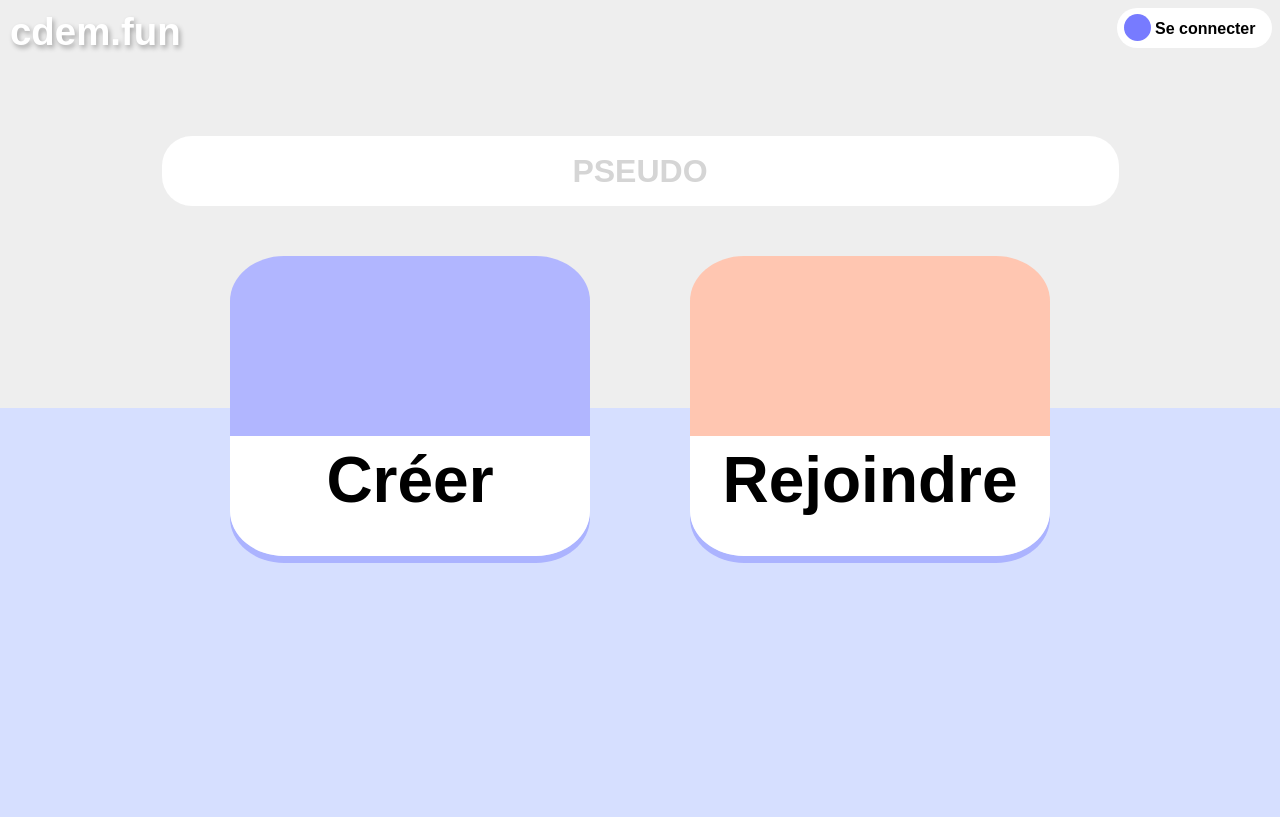
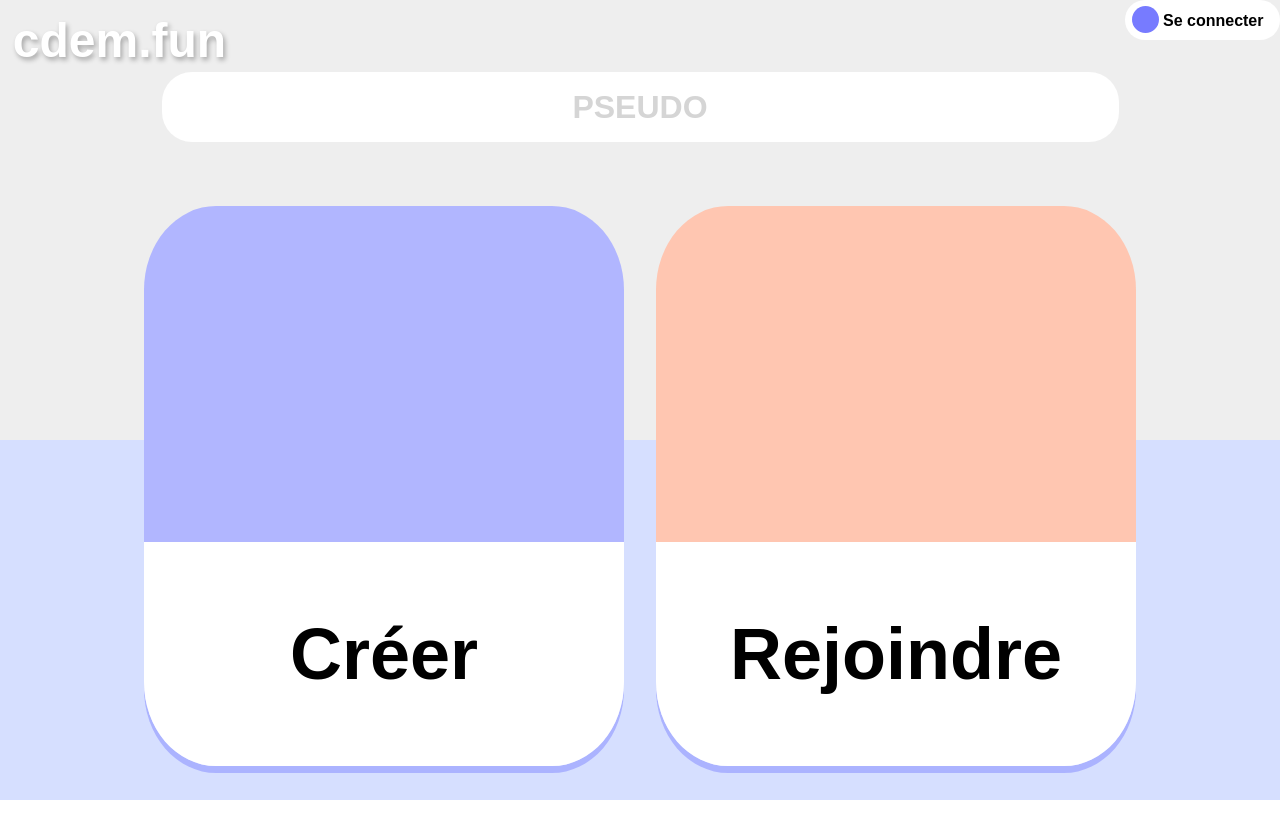
Before and after one commit to Lurius-tharn/CDEM, a PHP site: page / in a window 1280 px wide. Before the commit the page ends 563 px from the top, so only its background shows below. Run offline with PHP 8.4, Linux system fonts and the light colour scheme.

Commit message:
amelioration

```diff
--- a/public/css/style.css
+++ b/public/css/style.css
@@ -1,28 +1,43 @@
-body{
-  background: rgb(214,223,255);
-  background: linear-gradient(0deg, rgba(214,223,255,1) 0%, rgba(214,223,255,1) 50%, rgba(238,238,238,1) 50%);
+html {
+  min-height: 100%;
+  background: rgb(214, 223, 255);
+  background: linear-gradient(0deg, rgba(214, 223, 255, 1) 0%, rgba(214, 223, 255, 1) 45%, rgba(238, 238, 238, 1) 45%);
+  background-size: 100% 100%;
+  background-repeat: no-repeat;
+  overflow: scroll;
+  position: relative;
+}
+
+body {
   max-width: 100vw;
-  height: 100vh;
+  min-height: 100%;
+  margin: 0;
 }
-a,p ,::placeholder{
+
+a, p, ::placeholder {
   font-family: 'Montserrat', sans-serif;
   font-weight: 800;
   text-decoration: none;
 }
-::placeholder{
+
+::placeholder {
   color: #d5d5d5;
 }
-#container{
+
+header {
   display: flex;
   justify-content: space-between;
+  height: 9vh;
 }
-#connect{
+
+#connect {
   width: 155px;
   background: white;
   border-radius: 30px;
   height: 40px;
 }
-#round{
+
+#round {
   width: 15px;
   height: 15px;
   padding: 6px;
@@ -32,7 +47,8 @@ a,p ,::placeholder{
   position: relative;
   left: 7px;
 }
-#connect a{
+
+#connect a {
   position: relative;
   text-decoration: none;
   font-size: 1rem;
@@ -42,61 +58,92 @@ a,p ,::placeholder{
   color: #000;
   white-space: nowrap;
 }
-#logo{
+
+#logo {
   outline: none;
   text-decoration: none;
   color: white;
-  font-size: 2.4rem;
+  font-size: 3rem;
   font-weight: bold;
-  padding: 2px;
-  text-shadow: 2px 3px 5px rgba(0,0,0,0.3);
+  padding: 1%;
+  text-shadow: 2px 3px 5px rgba(0, 0, 0, 0.3);
 }
-#container2{
-  top: 80px;
+
+
+.container{
+  display: flex;
+  justify-content: center;
+  height: 91vh;
+  flex-wrap: wrap;
+}
+
+#container2 {
   display: flex;
   flex-direction: column;
-  width:100%;
+  width: 100%;
   align-items: center;
-  position: relative;
+  justify-content: center;
 }
-.blocks{
+
+.blocks {
+  width: 80%;
   display: flex;
+  justify-content: space-around;
+  padding-top: 5%;
+  flex-wrap: wrap;
 }
-.block{
-  margin: 50px;
-  height: 300px;
-  width: 360px;
+
+.block {
+  display: flex;
+  flex-direction: column-reverse;
+  justify-content: flex-end;
+  height: 35em;
+  width: 30em;
   border-style: none;
   border-radius: 15%;
-  box-shadow: 0px 7px  rgba(0, 0, 255, .2);
+  box-shadow: 0px 7px rgba(0, 0, 255, .2);
   transition-duration: 1000ms;
   transform: scale(1);
+  margin-bottom: 5%;
 }
-.block:hover{
+
+.block:hover {
   transition-duration: 1000ms;
-  -moz-transform:scale(1.1);
-  -webkit-transform:scale(1.1);
-  -ms-transform:scale(1.1);
-  -o-transform:scale(1.1);
-  transform:scale(1.1);
+  -moz-transform: scale(1.1);
+  -webkit-transform: scale(1.1);
+  -ms-transform: scale(1.1);
+  -o-transform: scale(1.1);
+  transform: scale(1.1);
 }
-.create{
-  background: rgb(255,255,255);
-  background: linear-gradient(0deg, rgba(255,255,255,1) 40%, rgba(255,255,255,1) 40%, rgba(177,182,255,1) 40%);
+
+.create {
+  background: rgb(255, 255, 255);
+  background: linear-gradient(0deg, rgba(255, 255, 255, 1) 40%, rgba(255, 255, 255, 1) 40%, rgba(177, 182, 255, 1) 40%);
 }
-.join{
-  background: rgb(255,255,255);
-  background: linear-gradient(0deg, rgba(255,255,255,1) 40%, rgba(255,255,255,1) 40%, rgba(255,198,177,1) 40%);
+
+.join {
+  background: rgb(255, 255, 255);
+  background: linear-gradient(0deg, rgba(255, 255, 255, 1) 40%, rgba(255, 255, 255, 1) 40%, rgba(255, 198, 177, 1) 40%);
 }
-.block p{
+
+.block p {
+  margin: auto;
   text-align: center;
-  top: 41%;
-  position: relative;
   color: black;
-  font-size: 4rem;
+  font-size: 4.5em;
   outline: none;
 }
-#pseudo{
+
+.block .plein {
+  flex: 4;
+  display: flex;
+  justify-content: center;
+}
+.block .vide {
+  flex: 6;
+}
+
+#pseudo {
   height: 50px;
   width: 957px;
   border-style: none;
@@ -107,6 +154,7 @@ a,p ,::placeholder{
   background-color: white;
   padding: 10px 0px 10px;
 }
-#pseudo:focus{
-  border: 2px solid rgba(177,182,255,1);
+
+#pseudo:focus {
+  border: 2px solid rgba(177, 182, 255, 1);
 }
--- a/view/frontend/homeView.php
+++ b/view/frontend/homeView.php
@@ -6,11 +6,13 @@
 
   <div class="blocks">
     <a class = "block create element" href = "index.php?action=create">
-      <p>Créer</p>
+    <div class="plein"><p>Créer</p></div>
+      <div class="vide"></div>
     </a>
 
     <a class = "block join element" href = "index.php?action=join"   >
-      <p>Rejoindre</p>
+      <div class="plein"><p>Rejoindre</p></div>
+      <div class="vide"></div>
     </a>
   </div>
 </div>
--- a/view/frontend/template.php
+++ b/view/frontend/template.php
@@ -1,5 +1,6 @@
 <!DOCTYPE html>
 <html>
+
 <head>
     <meta charset="utf-8" />
     <title><?= $title ?></title>
@@ -9,14 +10,18 @@
 
 
 <body>
-        <div id ="container">
+    <header>
         <a id="logo" href="index.php"> cdem.fun</a>
-            <div id ="connect">
-                <div id = "round">
-                    <a href ="Connect.php">Se connecter</a>
+        <div id="connect">
+            <div id="round">
+                <a href="Connect.php">Se connecter</a>
             </div>
         </div>
+    </header>
+
+    <div class="container">
+        <?= $content ?>
     </div>
-        <?= $content ?>
 </body>
+
 </html>
```
Lines whose indentation alone changed are shown as unchanged.
